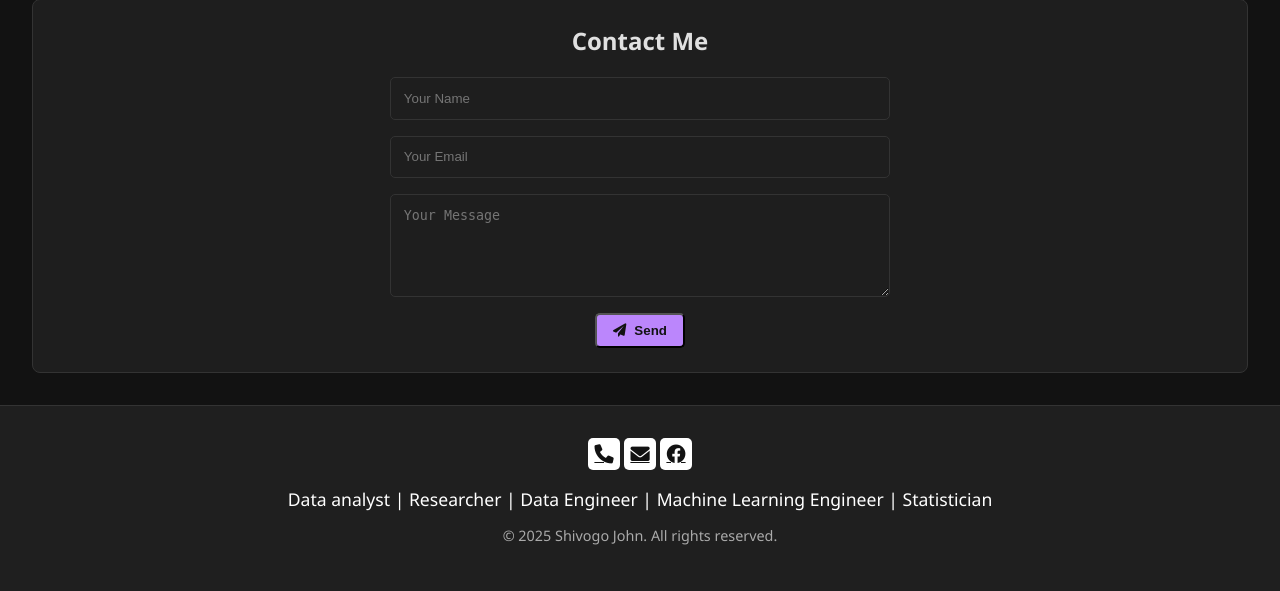
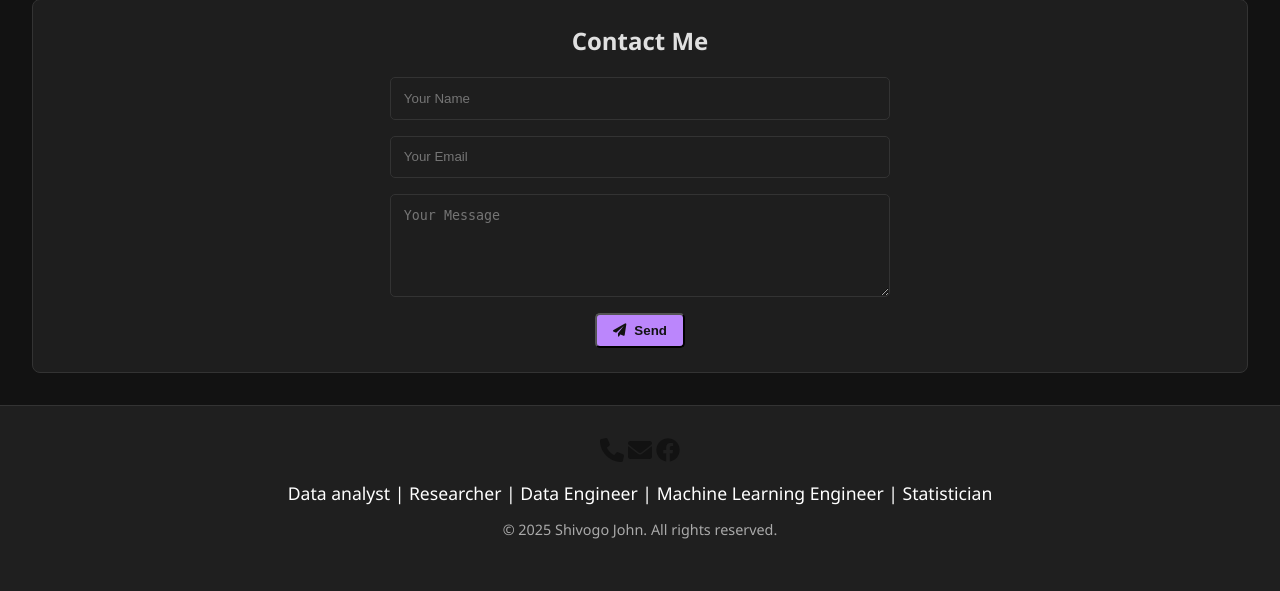
Before and after one commit to SHIVOGOJOHN/mainprofile, a Flask app: page / in a window 1280 px wide. Shown: the part 2879-3470 px from the top of the page. After the commit the page ends 3418 px from the top, so only its background shows below. Run offline with Flask 3, Linux system fonts and the light colour scheme; some libraries are stand-ins or nearby versions.

Commit message:
Fix: Remove button styling and underlines from footer social icons.

```diff
--- a/static/style.css
+++ b/static/style.css
@@ -452,25 +452,18 @@ footer {
 }
 
 .footer-links a {
-    display: flex;
-    align-items: center;
-    justify-content: center;
-    width: 2rem; /* Smaller fixed width for square button */
-    height: 2rem; /* Smaller fixed height for square button */
-    padding: 0; /* Remove padding to center icon */
-    background-color: #ffffff; /* White background */
-    color: #121212; /* Black text/icons */
-    border-radius: 5px; /* Apply border-radius here */
+    color: #121212; /* Black icon color */
+    text-decoration: none; /* Remove underline */
+    display: inline-block; /* Allow margin/padding if needed for spacing between icons */
 }
 
 .footer-links a:hover {
-    background-color: #e0e0e0; /* Slightly darker white on hover */
+    opacity: 0.7; /* Subtle hover effect */
 }
 
 .footer-links a i {
-    color: #121212; /* Ensure icons are black */
-    font-size: 1.2rem; /* Explicit font size for icon */
-    margin: 0; /* Remove any default icon margin */
+    font-size: 1.5rem; /* Adjust icon size as needed */
+    margin: 0; /* Ensure no extra margin on the icon itself */
 }
 
 footer .download-btn {
```
